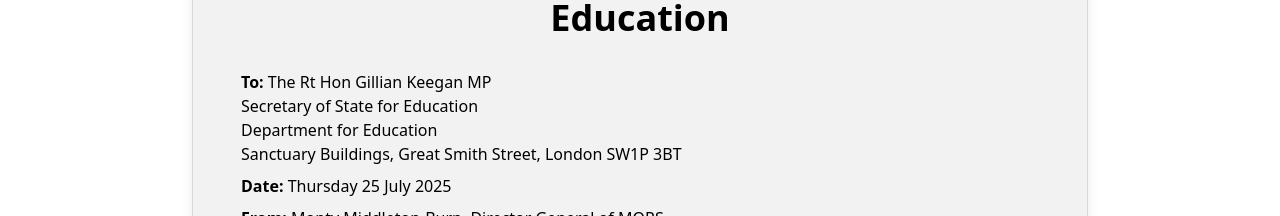
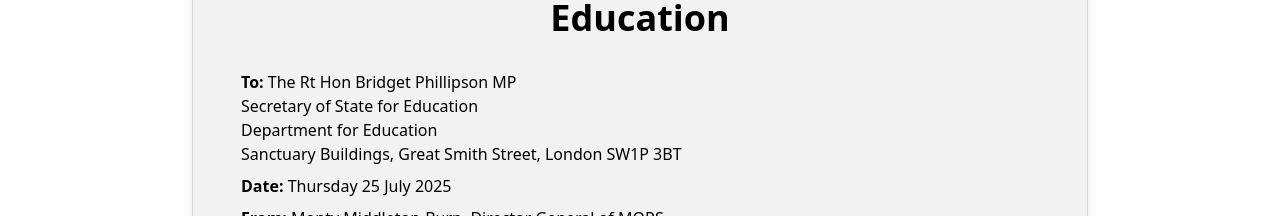
Before and after one commit to theonewithpooh-bear/mors, a React (Vite) app: page /open-letter-dfe in a window 1280 px wide. Shown: the part 253-469 px from the top of the page. Built offline with nearby package versions, Linux system fonts and the light colour scheme.

Commit message:
Update open letter recipient
Updated the open letter to address it to Bridget Phillipson instead of Gillian Keegan.

```diff
--- a/src/pages/OpenLetterDfE.jsx
+++ b/src/pages/OpenLetterDfE.jsx
@@ -24,7 +24,7 @@ const OpenLetterDfE = () => {
               <h1 className="text-4xl font-bold mb-8 text-center">Open Letter to the Department for Education</h1>
 
               <div className="mb-8 space-y-2">
-                <p><strong>To:</strong> The Rt Hon Gillian Keegan MP<br/>
+                <p><strong>To:</strong> The Rt Hon Bridget Phillipson MP<br/>
                 Secretary of State for Education<br/>
                 Department for Education<br/>
                 Sanctuary Buildings, Great Smith Street, London SW1P 3BT</p>
```
